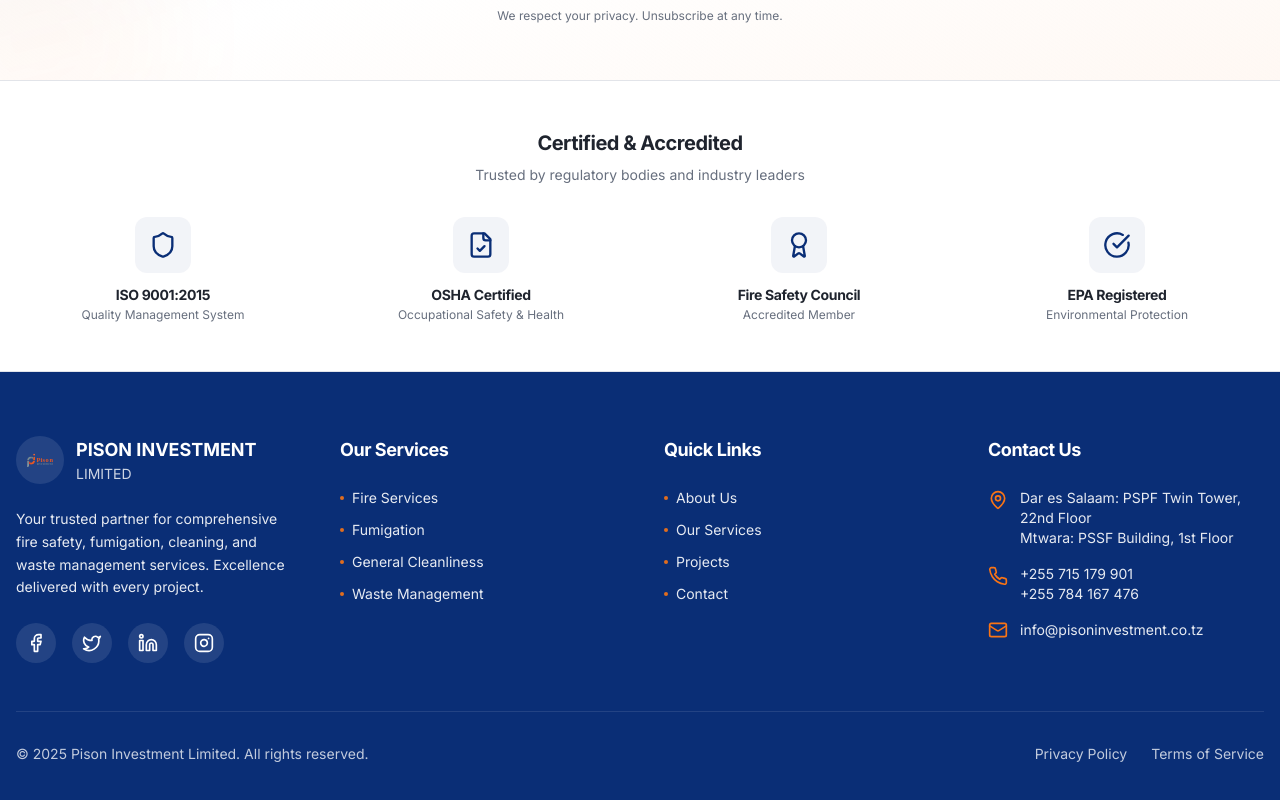
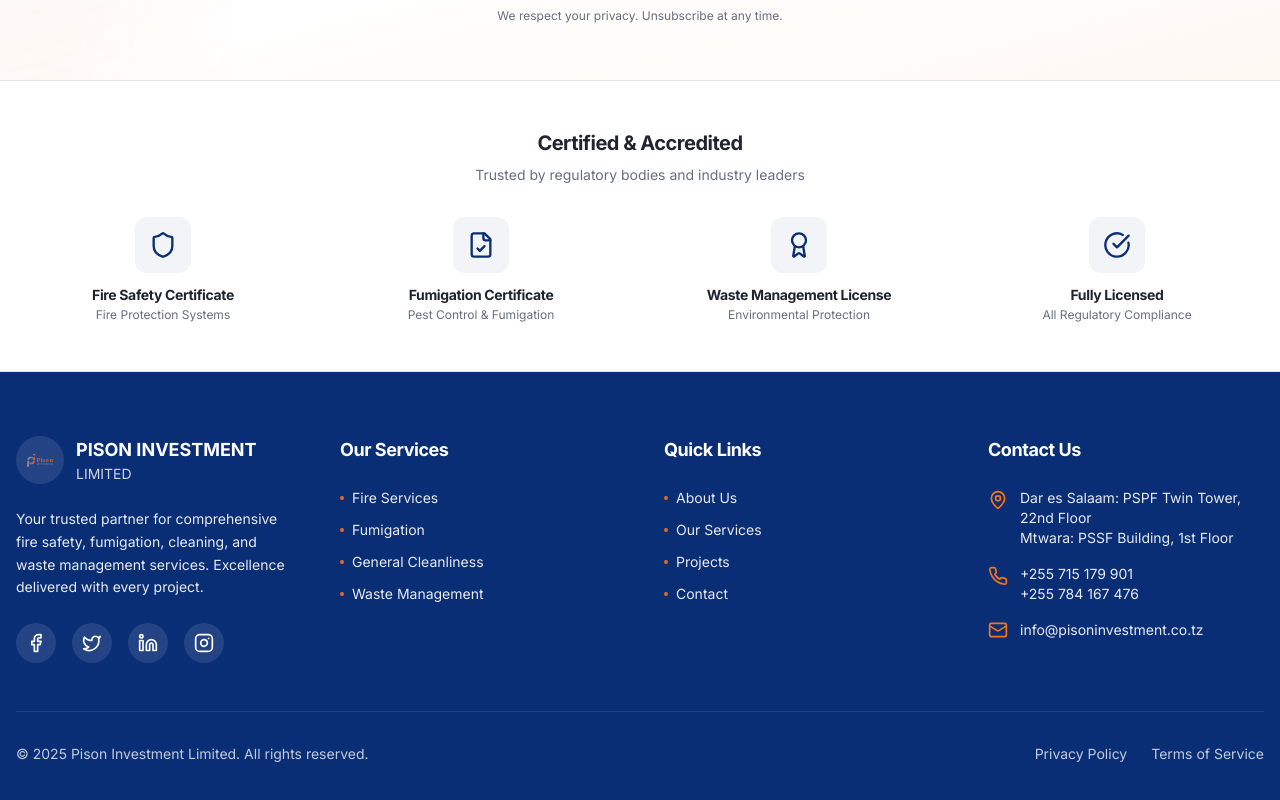
Before and after one commit to Mr-mpange/enterprise-shine-solutions, a React (Vite) app: page / in a window 1280 px wide. Shown: the part 3579-4379 px from the top of the page. Built offline with nearby package versions, Linux system fonts and the light colour scheme; the HTML template or start-up script is replaced by a standard one.

Commit message:
complted

```diff
--- a/src/components/home/Certifications.tsx
+++ b/src/components/home/Certifications.tsx
@@ -4,23 +4,23 @@ import { Shield, Award, FileCheck, CheckCircle } from "lucide-react";
 const certifications = [
   {
     icon: Shield,
-    title: "ISO 9001:2015",
-    description: "Quality Management System",
+    title: "Fire Safety Certificate",
+    description: "Fire Protection Systems",
   },
   {
     icon: FileCheck,
-    title: "OSHA Certified",
-    description: "Occupational Safety & Health",
+    title: "Fumigation Certificate",
+    description: "Pest Control & Fumigation",
   },
   {
     icon: Award,
-    title: "Fire Safety Council",
-    description: "Accredited Member",
+    title: "Waste Management License",
+    description: "Environmental Protection",
   },
   {
     icon: CheckCircle,
-    title: "EPA Registered",
-    description: "Environmental Protection",
+    title: "Fully Licensed",
+    description: "All Regulatory Compliance",
   },
 ];
 
```
